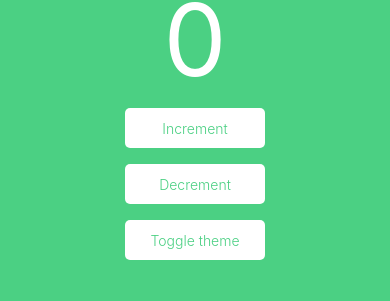
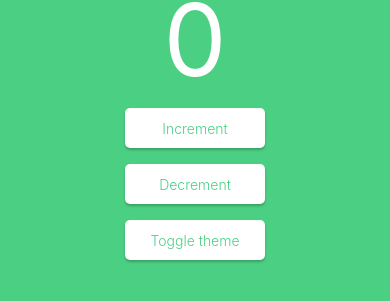
Before and after one commit to lind13/expo-template, a React Native app: screen / in a window 390 px wide. Shown: the part 323-624 px from the top of the page. Built offline with nearby package versions, Linux system fonts and the light colour scheme; what expo-localization would draw is missing.

Commit message:
added boxShadow to buttons

```diff
--- a/src/components/buttons/Button.tsx
+++ b/src/components/buttons/Button.tsx
@@ -1,5 +1,6 @@
 import React from "react";
 import styled from "styled-components/native";
+import { StyleSheet } from "react-native";
 
 type ButtonProps = {
   title: string;
@@ -26,8 +27,22 @@ const StyledText = styled.Text`
 
 export const Button: React.FunctionComponent<ButtonProps> = (props) => {
   return (
-    <StyledButton onPress={props.onPress}>
+    <StyledButton onPress={props.onPress} style={styles.boxShadow}>
       <StyledText>{props.title}</StyledText>
     </StyledButton>
   );
 };
+
+const styles = StyleSheet.create({
+  boxShadow: {
+    shadowColor: "#000",
+    shadowOffset: {
+      width: 0,
+      height: 2,
+    },
+    shadowOpacity: 0.23,
+    shadowRadius: 2.62,
+
+    elevation: 4,
+  },
+});
--- a/src/views/home/Home.tsx
+++ b/src/views/home/Home.tsx
@@ -15,7 +15,7 @@ const _Home: React.FunctionComponent<HomeProps> = (props): JSX.Element => {
   const [number, setNumber] = useState<number>(0);
 
   const increment = () => {
-    setNumber(number + 12000);
+    setNumber(number + 1);
   };
 
   const decrement = () => {
```
